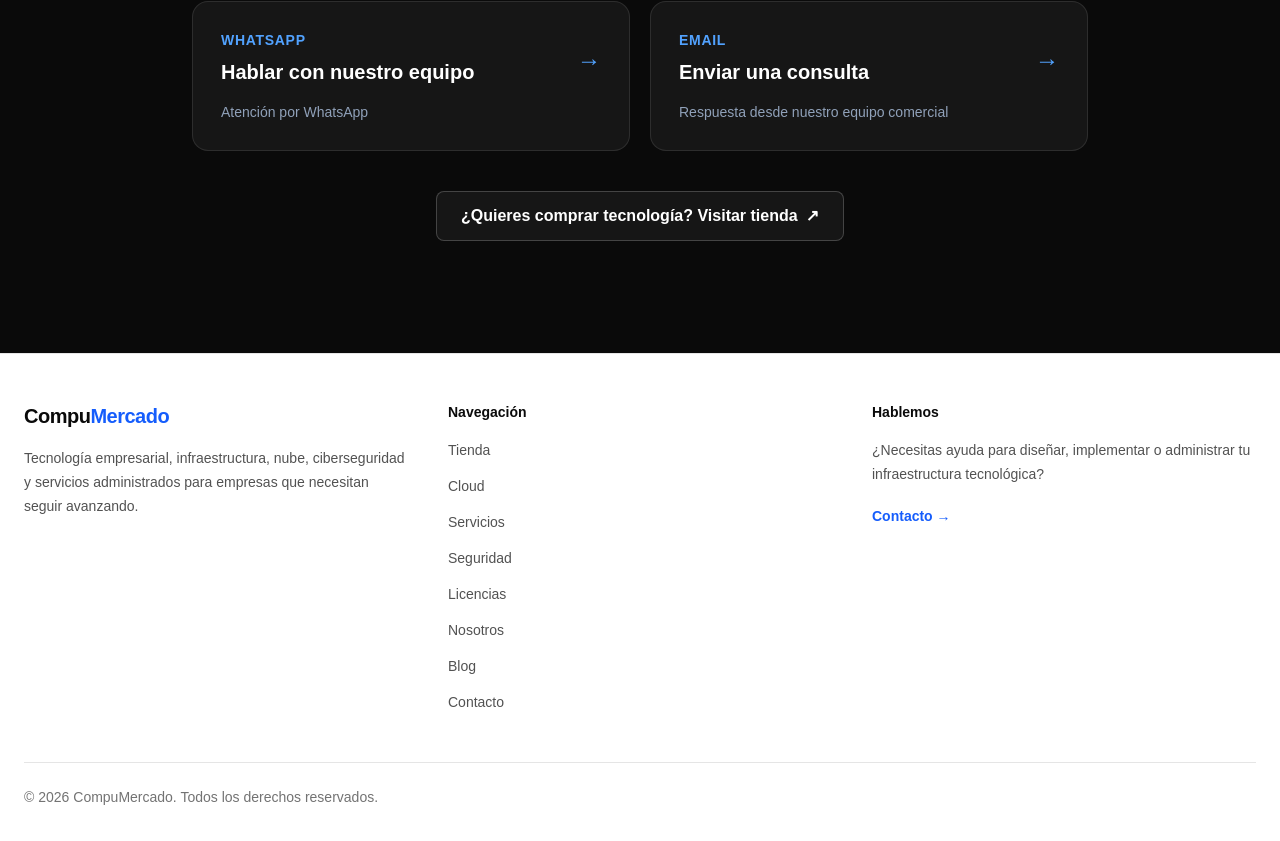
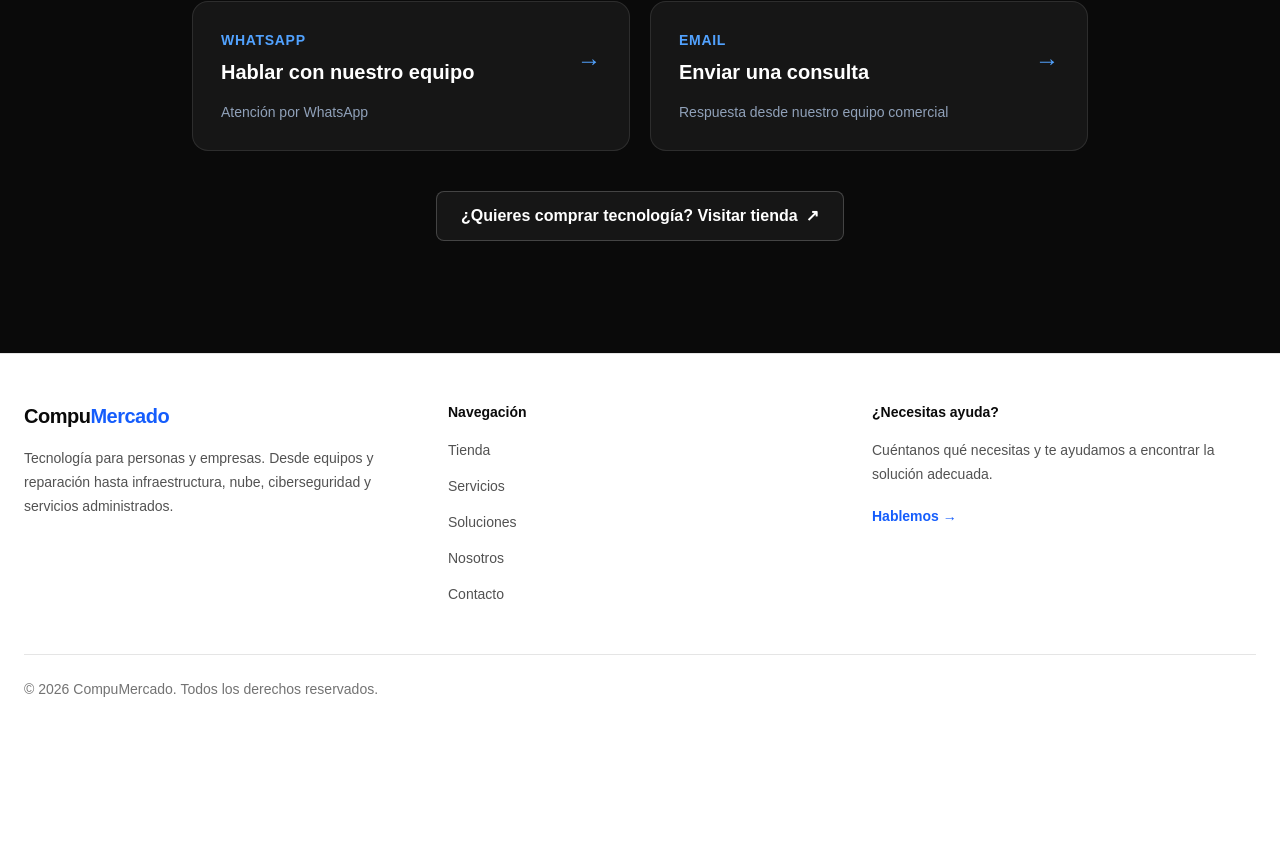
Before and after one commit to jsolisba/compumercado-web, a Next.js app: page /contact in a window 1280 px wide. Shown: the part 1867-2708 px from the top of the page. After the commit the page ends 2614 px from the top, so only its background shows below. Built offline with nearby package versions, Linux system fonts and the light colour scheme.

Commit message:
feat: refine site navigation and bilingual entry points

```diff
--- a/src/components/layout/Footer.tsx
+++ b/src/components/layout/Footer.tsx
@@ -1,12 +1,25 @@
 const footerLinks = [
-  { name: "Tienda", href: "/store" },
-  { name: "Cloud", href: "/cloud" },
-  { name: "Servicios", href: "/services" },
-  { name: "Seguridad", href: "/security" },
-  { name: "Licencias", href: "/licensing" },
-  { name: "Nosotros", href: "/about" },
-  { name: "Blog", href: "/blog" },
-  { name: "Contacto", href: "/contact" },
+  {
+    name: "Tienda",
+    href: "https://compumercado.shop/",
+    external: true,
+  },
+  {
+    name: "Servicios",
+    href: "/services",
+  },
+  {
+    name: "Soluciones",
+    href: "/solutions",
+  },
+  {
+    name: "Nosotros",
+    href: "/about",
+  },
+  {
+    name: "Contacto",
+    href: "/contact",
+  },
 ];
 
 export default function Footer() {
@@ -20,9 +33,9 @@
             </div>
 
             <p className="mt-4 max-w-sm text-sm leading-6 text-neutral-600">
-              Tecnología empresarial, infraestructura, nube,
-              ciberseguridad y servicios administrados para empresas
-              que necesitan seguir avanzando.
+              Tecnología para personas y empresas. Desde equipos y reparación
+              hasta infraestructura, nube, ciberseguridad y servicios
+              administrados.
             </p>
           </div>
 
@@ -34,12 +47,23 @@
             <ul className="mt-4 space-y-3">
               {footerLinks.map((link) => (
                 <li key={link.href}>
+                  {link.external ? (
+                    <a
+                      href={link.href}
+                      target="_blank"
+                      rel="noopener noreferrer"
+                      className="text-sm text-neutral-600 transition-colors hover:text-blue-600"
+                    >
+                      {link.name}
+                    </a>
+                  ) : (
                     <a
                       href={link.href}
                       className="text-sm text-neutral-600 transition-colors hover:text-blue-600"
                     >
                       {link.name}
                     </a>
+                  )}
                 </li>
               ))}
             </ul>
@@ -47,19 +71,19 @@
 
           <div>
             <h2 className="text-sm font-semibold text-neutral-950">
-              Hablemos
+              ¿Necesitas ayuda?
             </h2>
 
             <p className="mt-4 text-sm leading-6 text-neutral-600">
-              ¿Necesitas ayuda para diseñar, implementar o administrar
-              tu infraestructura tecnológica?
+              Cuéntanos qué necesitas y te ayudamos a encontrar la solución
+              adecuada.
             </p>
 
             <a
               href="/contact"
               className="mt-5 inline-flex text-sm font-semibold text-blue-600 transition-colors hover:text-blue-700"
             >
-              Contacto →
+              Hablemos →
             </a>
           </div>
         </div>
--- a/src/components/layout/Navbar.tsx
+++ b/src/components/layout/Navbar.tsx
@@ -6,6 +6,8 @@
   return (
     <header className="sticky top-0 z-50 border-b border-neutral-200/80 bg-white/95 backdrop-blur">
       <div className="mx-auto flex h-20 max-w-7xl items-center justify-between px-6">
+
+        {/* Brand */}
         <Link
           href="/"
           className="text-xl font-bold tracking-tight text-neutral-950"
@@ -14,6 +16,7 @@
           Compu<span className="text-blue-600">Mercado</span>
         </Link>
 
+        {/* Desktop navigation */}
         <nav
           aria-label="Navegación principal"
           className="hidden items-center gap-7 lg:flex"
@@ -41,14 +44,15 @@
           )}
         </nav>
 
-        <div className="flex items-center gap-3">
+        {/* Desktop actions */}
+        <div className="hidden items-center gap-3 lg:flex">
           <LanguageSwitcher />
 
           <a
             href="https://compumercado.shop/"
             target="_blank"
             rel="noopener noreferrer"
-            className="hidden rounded-lg border border-neutral-300 px-4 py-2.5 text-sm font-semibold text-neutral-800 transition-colors hover:border-blue-300 hover:text-blue-600 sm:inline-flex"
+            className="rounded-lg border border-neutral-300 px-4 py-2.5 text-sm font-semibold text-neutral-800 transition-colors hover:border-blue-300 hover:text-blue-600"
           >
             Comprar
           </a>
@@ -60,6 +64,81 @@
             Cotizar
           </Link>
         </div>
+
+        {/* Mobile navigation */}
+        <details className="relative lg:hidden">
+          <summary
+            className="flex h-10 w-10 cursor-pointer list-none items-center justify-center rounded-lg border border-neutral-200 text-neutral-800 transition-colors hover:bg-neutral-50"
+            aria-label="Abrir menú"
+          >
+            <span className="sr-only">Menú</span>
+            <svg
+              viewBox="0 0 24 24"
+              fill="none"
+              stroke="currentColor"
+              strokeWidth="2"
+              className="h-5 w-5"
+              aria-hidden="true"
+            >
+              <path
+                strokeLinecap="round"
+                strokeLinejoin="round"
+                d="M4 6h16M4 12h16M4 18h16"
+              />
+            </svg>
+          </summary>
+
+          <div className="absolute right-0 top-14 w-72 rounded-xl border border-neutral-200 bg-white p-4 shadow-xl">
+            <nav
+              aria-label="Navegación móvil"
+              className="flex flex-col"
+            >
+              {navigation.map((item) =>
+                item.external ? (
+                  <a
+                    key={item.href}
+                    href={item.href}
+                    target="_blank"
+                    rel="noopener noreferrer"
+                    className="rounded-lg px-4 py-3 text-sm font-medium text-neutral-700 transition-colors hover:bg-neutral-50 hover:text-blue-600"
+                  >
+                    {item.name}
+                  </a>
+                ) : (
+                  <Link
+                    key={item.href}
+                    href={item.href}
+                    className="rounded-lg px-4 py-3 text-sm font-medium text-neutral-700 transition-colors hover:bg-neutral-50 hover:text-blue-600"
+                  >
+                    {item.name}
+                  </Link>
+                ),
+              )}
+            </nav>
+
+            <div className="mt-3 border-t border-neutral-200 pt-3">
+              <div className="flex items-center justify-between gap-3">
+                <LanguageSwitcher />
+
+                <a
+                  href="https://compumercado.shop/"
+                  target="_blank"
+                  rel="noopener noreferrer"
+                  className="rounded-lg border border-neutral-300 px-4 py-2 text-sm font-semibold text-neutral-800"
+                >
+                  Comprar
+                </a>
+              </div>
+
+              <Link
+                href="/contact"
+                className="mt-3 flex items-center justify-center rounded-lg bg-blue-600 px-5 py-2.5 text-sm font-semibold text-white"
+              >
+                Cotizar
+              </Link>
+            </div>
+          </div>
+        </details>
       </div>
     </header>
   );
--- a/src/data/navigation.ts
+++ b/src/data/navigation.ts
@@ -15,16 +15,12 @@
     href: "/services",
   },
   {
-    name: "Cloud",
-    href: "/cloud",
+    name: "Soluciones",
+    href: "/solutions",
   },
   {
-    name: "Seguridad",
-    href: "/security",
-  },
-  {
-    name: "Tecnología",
-    href: "/technology",
+    name: "Nosotros",
+    href: "/about",
   },
   {
     name: "Contacto",
```
Lines whose indentation alone changed are shown as unchanged.
